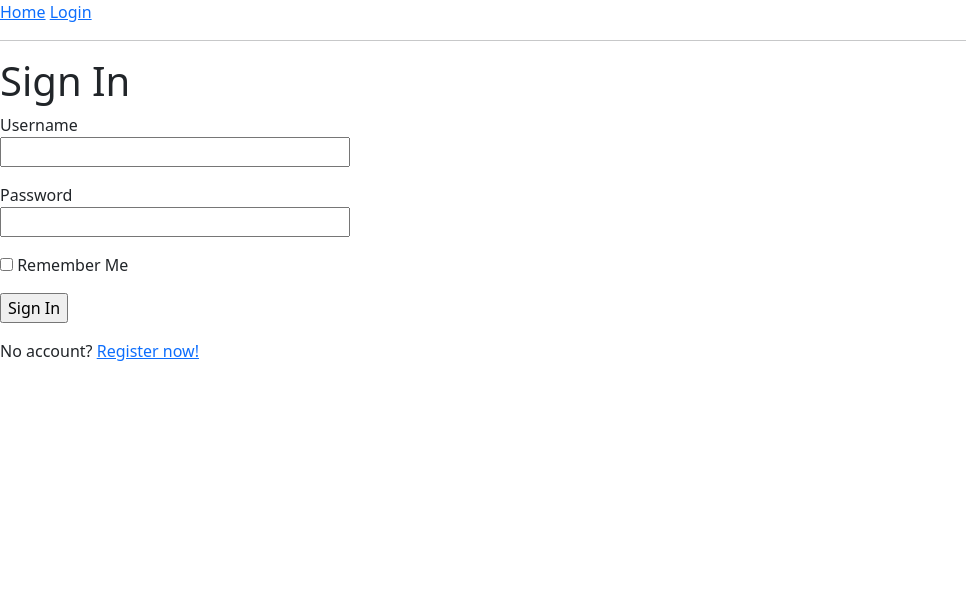
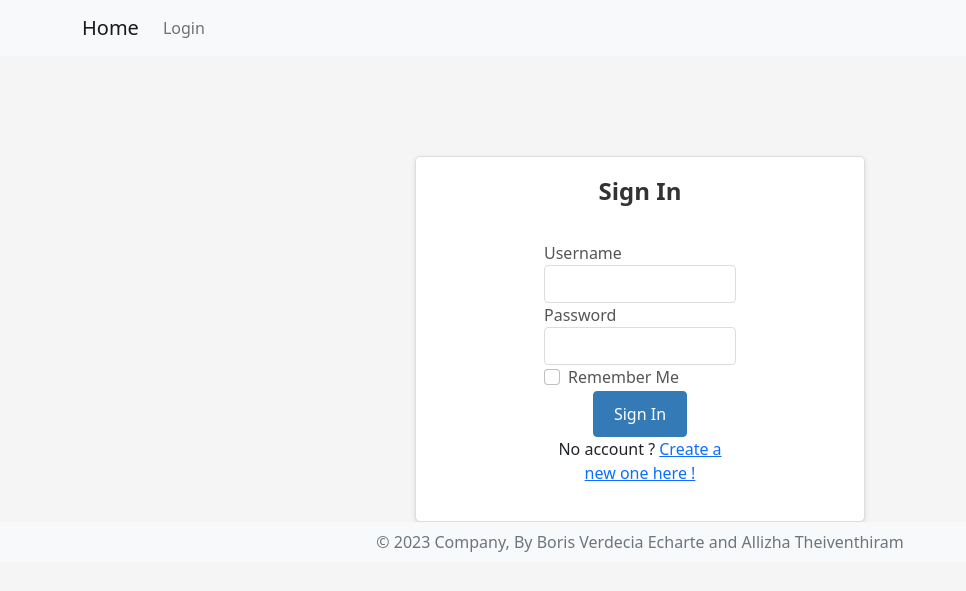
Before and after one commit to veborito/mini_insta, a Flask app: page /login in a window 1280 px wide. Shown: the top 591 px of the page, without its empty margins (0-966 px from the left). Run offline with Flask 3, Linux system fonts and the light colour scheme; some libraries are stand-ins or nearby versions.

Commit message:
finito pipo les amigos

```diff
--- a/app/routes.py
+++ b/app/routes.py
@@ -83,9 +83,9 @@ def delete_comment(comment_id):
     db.session.commit()
     return redirect(url_for('index'))
 
-# @app.route('/delete-photo/<int:photo_id>', methods=['POST'])
-# def delete_comment(comment_id):
-#     comment = Comment.query.get_or_404(comment_id)
-#     db.session.delete(comment)
-#     db.session.commit()
-#     return redirect(url_for('index'))
+@app.route('/delete-photo/<int:photo_id>', methods=['POST'])
+def delete_photo(photo_id):
+    photo = Photo.query.get_or_404(photo_id)
+    db.session.delete(photo)
+    db.session.commit()
+    return redirect(url_for('user', username=current_user.username))
--- a/app/templates/base.html
+++ b/app/templates/base.html
@@ -3,33 +3,134 @@
 	<head>
 		<meta charset="utf-8">
 		<meta http-equiv="X-UA-Compatible" content="IE=edge">
-		<link href="https://cdn.jsdelivr.net/npm/bootstrap@5.3.0-alpha3/dist/css/bootstrap.min.css" rel="stylesheet" integrity="sha384-KK94CHFLLe+nY2dmCWGMq91rCGa5gtU4mk92HdvYe+M/SXH301p5ILy+dN9+nJOZ" crossorigin="anonymous">
 		{% if title %}
 		<title>{{ title }} - Mini Instagram</title>
 		{% else %}
 		<title>Mini Instagram</title>
 		{% endif %}
+		<!-- Bootstrap CSS -->
+		<link href="https://cdn.jsdelivr.net/npm/bootstrap@5.0.0-beta3/dist/css/bootstrap.min.css" rel="stylesheet">
+		<style>
+			body {
+				background-color: #f5f5f5;
+			}
+
+			#tqt {
+				max-width: 450px;
+				margin: 0 auto;
+				margin-top: 100px;
+				padding: 20px;
+				border: 1px solid #ddd;
+				border-radius: 5px;
+				background-color: #fff;
+				box-shadow: 0 2px 5px rgba(0, 0, 0, 0.1);
+			}
+
+			h1 {
+				font-size: 24px;
+				font-weight: 600;
+				margin-bottom: 35px;
+				text-align: center;
+				color: #333;
+			}
+
+			.form-group label {
+				font-weight: 500;
+				color: #555;
+			}
+
+			.form-control {
+				border-radius: 4px;
+				border-color: #ddd;
+				box-shadow: none;
+				color: #333;
+			}
+
+			.btn-primary {
+				background-color: #337ab7;
+				border-color: #337ab7;
+				font-weight: 500;
+				padding: 10px 20px;
+			}
+
+			.btn-primary:hover {
+				background-color: #66a3ff;
+				border-color: #66a3ff;
+			}
+
+			.text-center {
+				text-align: center;
+			}
+
+			.alert-info {
+				background-color: #d9edf7;
+				border-color: #bce8f1;
+				color: #31708f;
+				padding: 10px;
+				margin-bottom: 30px;
+			}
+
+			.navbar .navbar-collapse .navbar-nav:last-child {
+				margin-right: 0;
+			}
+
+			.bottom-frame {
+				margin-top: 30px;
+				padding: 10px;
+				background-color: #fff;
+				border: 1px solid #ddd;
+				border-radius: 5px;
+				box-shadow: 0 2px 5px rgba(0, 0, 0, 0.1);
+			}
+
+			.bottom-frame p {
+				margin: 0;
+				color: #555;
+				font-size: 12px;
+				text-align: center;
+			}
+		</style>
 	</head>
 	<body>
-		<nav>
-			<a href="{{ url_for('index') }}">Home</a>
+		<nav class="navbar navbar-expand-lg navbar-light bg-light">
+			<div class="container">
+				<a class="navbar-brand" href="{{ url_for('index') }}">Home</a>
+				<button class="navbar-toggler" type="button" data-bs-toggle="collapse" data-bs-target="#navbarNav" aria-controls="navbarNav" aria-expanded="false" aria-label="Toggle navigation">
+					<span class="navbar-toggler-icon"></span>
+				</button>
+				<div class="collapse navbar-collapse" id="navbarNav">
+					<ul class="navbar-nav ml-auto">
 						{% if current_user.is_anonymous %}
-			<a href="{{ url_for('login') }}">Login</a>
+						<li class="nav-item">
+							<a class="nav-link" href="{{ url_for('login') }}">Login</a>
+						</li>
 						{% else %}
-			<a href="{{ url_for('user', username=current_user.username) }}">Profile</a>
-			<a href="{{ url_for('logout') }}">Logout</a>
+							<li class="nav-item">
+								<a class="nav-link" href="{{ url_for('user', username=current_user.username) }}">Profile</a>
+							</li>
+							<li class="nav-item">
+								<a class="nav-link" href="{{ url_for('logout') }}">Logout</a>
+							</li>
 						{% endif %}
+					</ul>
+				</div>
+			</div>
 		</nav>
-		<hr/>
 		{% with messages = get_flashed_messages() %}
 		{% if messages %}
+		<div class="alert alert-info">
 			<ul>
 				{% for message in messages %}
 				<li>{{ message }}</li>
 				{% endfor %}
 			</ul>
+		</div>
 		{% endif %}
 		{% endwith %}
 		{% block content %} {% endblock %}
+		<footer class="bg-light text-center text-lg-start">
+			<div class="text-center text-muted p-2">© 2023 Company, By Boris Verdecia Echarte and Allizha Theiventhiram</div>
+		</footer>
+		<script src="https://cdn.jsdelivr.net/npm/bootstrap@5.0.0-beta3/dist/js/bootstrap.bundle.min.js"></script>
 	</body>
 </html>
--- a/app/templates/login.html
+++ b/app/templates/login.html
@@ -1,25 +1,40 @@
 {% extends "base.html" %}
 
 {% block content %}
-	<h1>Sign In</h1>
+	<div class="container" id="tqt">
+		<div class="row justify-content-center">
+			<div class="col-6">
+				<h1 class="text-center">Sign In</h1>
 				<form action="" method="post" novalidate>
 					{{ form.hidden_tag() }}
-		<p>
-			{{ form.username.label }}<br/>
-			{{ form.username(size=32) }}
+					<div class="form-group">
+						<label for="{{ form.username.id }}">{{ form.username.label }}</label>
+						{{ form.username(size=32, class="form-control") }}
 						{% for error in form.username.errors %}
-			<span style="color: red;">{{ error }}</span>
+							<span class="text-danger">{{ error }}</span>
 						{% endfor %}
-		</p>
-		<p>
-			{{ form.password.label }}<br/>
-			{{ form.password(size=32) }}
-			{% for error in form.username.errors %}
-			<span style="color: red;">{{ error }}</span>
+					</div>
+					<div class="form-group">
+						<label for="{{ form.password.id }}">{{ form.password.label }}</label>
+						{{ form.password(size=32, class="form-control") }}
+						{% for error in form.password.errors %}
+							<span class="text-danger">{{ error }}</span>
 						{% endfor %}
-		</p>
-		<p>{{ form.remember_me() }} {{ form.remember_me.label }}</p>
-		<p>{{ form.submit() }}</p>
+					</div>
+					<div class="form-group">
+						<div class="form-check">
+							{{ form.remember_me(class="form-check-input") }}
+							<label class="form-check-label" for="{{ form.remember_me.id }}">
+								{{ form.remember_me.label }}
+							</label>
+						</div>
+					</div>
+					<div class="form-group text-center">
+						{{ form.submit(class="btn btn-primary") }}
+					</div>
 				</form>
-	<p>No account? <a href="{{url_for('register')}}">Register now!</a></p>
+				<p class="text-center">No account ? <a href="{{ url_for('register') }}">Create a new one here !</a></p>
+			</div>
+		</div>
+	</div>
 {% endblock %}
```
Also changed, not shown: app/templates/index.html (+18 -7 lines), app/templates/register.html (+31 -22 lines), app/templates/user.html (+24 -13 lines), app/static/uploads/goldenboy1.jpg (added), app/static/uploads/nasa-Yj1M5riCKk4-unsplash.jpeg (added), app/static/uploads/nasa-Yj1M5riCKk4-unsplash_1.jpeg (added), app/static/uploads/noaa-tCxmk9tX-HY-unsplash.jpeg (added), app/static/uploads/vladimir-malyutin-6A_hN1SFjRI-unsplash.jpeg (added), app/static/uploads/yu-kato-dNWGjvrG0QA-unsplash.jpeg (added), 3 other files. Lines whose indentation alone changed are shown as unchanged.
